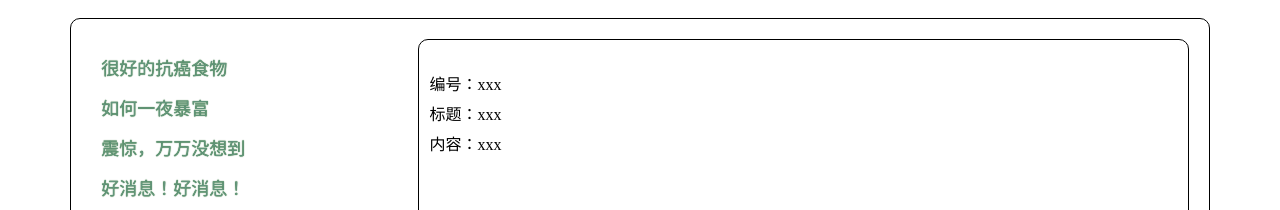
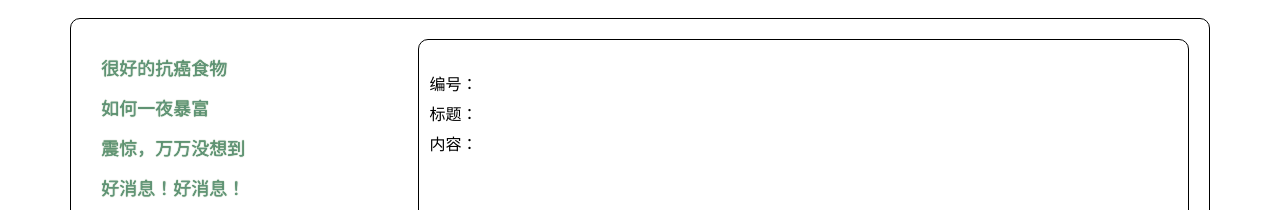
Before and after one commit to Tsar413/Vue-Practise-Codes, a Vue app in the folder Day05/vue3_learning2/: page /news/detail in a window 1280 px wide. Shown: the part 182-392 px from the top of the page. Built offline with nearby package versions, Linux system fonts and the light colour scheme; the HTML template or start-up script is replaced by a standard one.

Commit message:
Query Learning

```diff
--- a/Day05/vue3_learning2/src/pages/Detail.vue
+++ b/Day05/vue3_learning2/src/pages/Detail.vue
@@ -1,13 +1,16 @@
 <template>
   <ul class="news-list">
-    <li>编号：xxx</li>
-    <li>标题：xxx</li>
-    <li>内容：xxx</li>
+    <li>编号：{{ route.query.id }}</li>
+    <li>标题：{{ route.query.title }}</li>
+    <li>内容：{{ route.query.content }}</li>
   </ul>
 </template>
 
 <script setup lang="ts" name="About">
+import { useRoute } from 'vue-router';
 
+  let route = useRoute()
+  console.log(route.query)
 </script>
 
 <style scoped>
--- a/Day05/vue3_learning2/src/pages/News.vue
+++ b/Day05/vue3_learning2/src/pages/News.vue
@@ -3,7 +3,18 @@
     <!-- 导航区 -->
     <ul>
       <li v-for="(item, index) in newsList" :key="item.id">
-        <RouterLink :to="{path: '/news/detail'}">{{ item.title }}</RouterLink>
+        <RouterLink
+          :to="{
+            path: '/news/detail',
+            query:{
+              id: item.id,
+              title: item.title,
+              content: item.content
+            }
+          }"
+        >
+        {{ item.title }}
+        </RouterLink>
       </li>
     </ul>
     <!-- 展示区 -->
```
Also changed, not shown: 1 other file (tests, documents, lock files or other folders).
